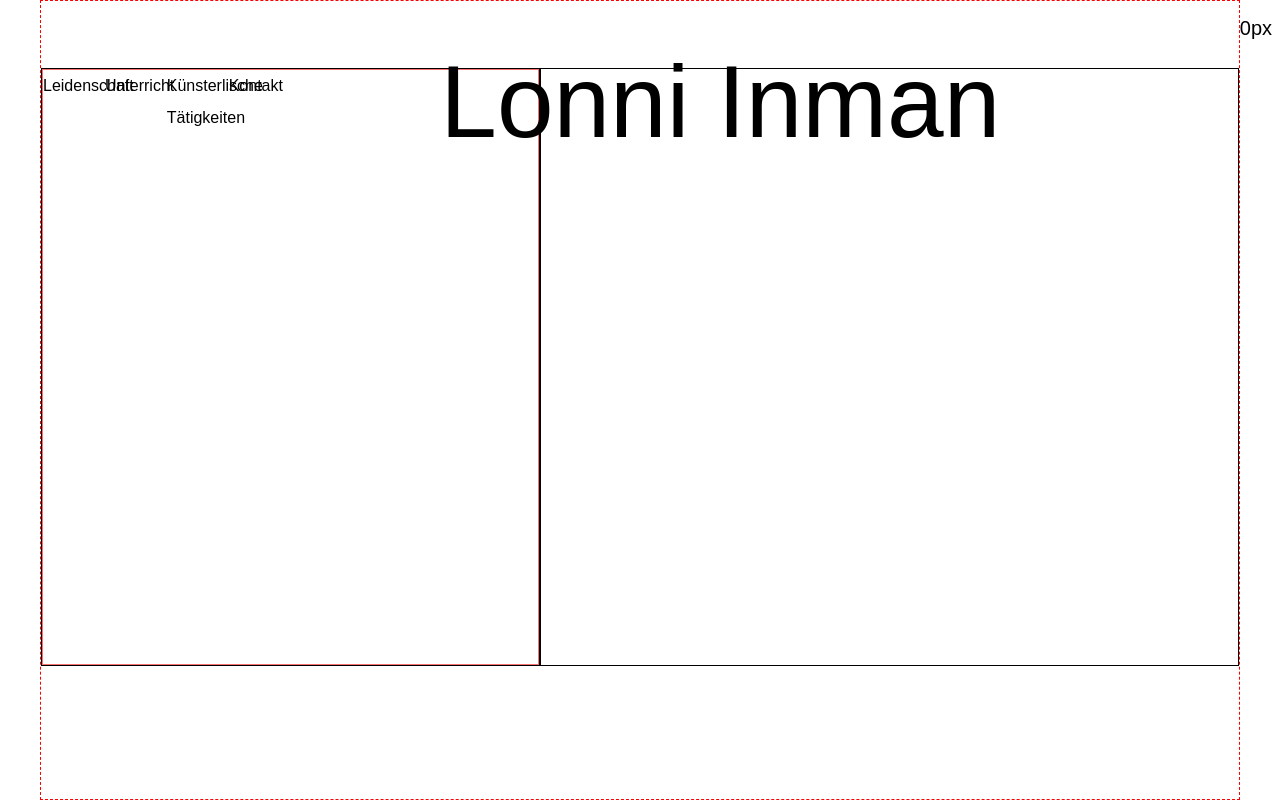
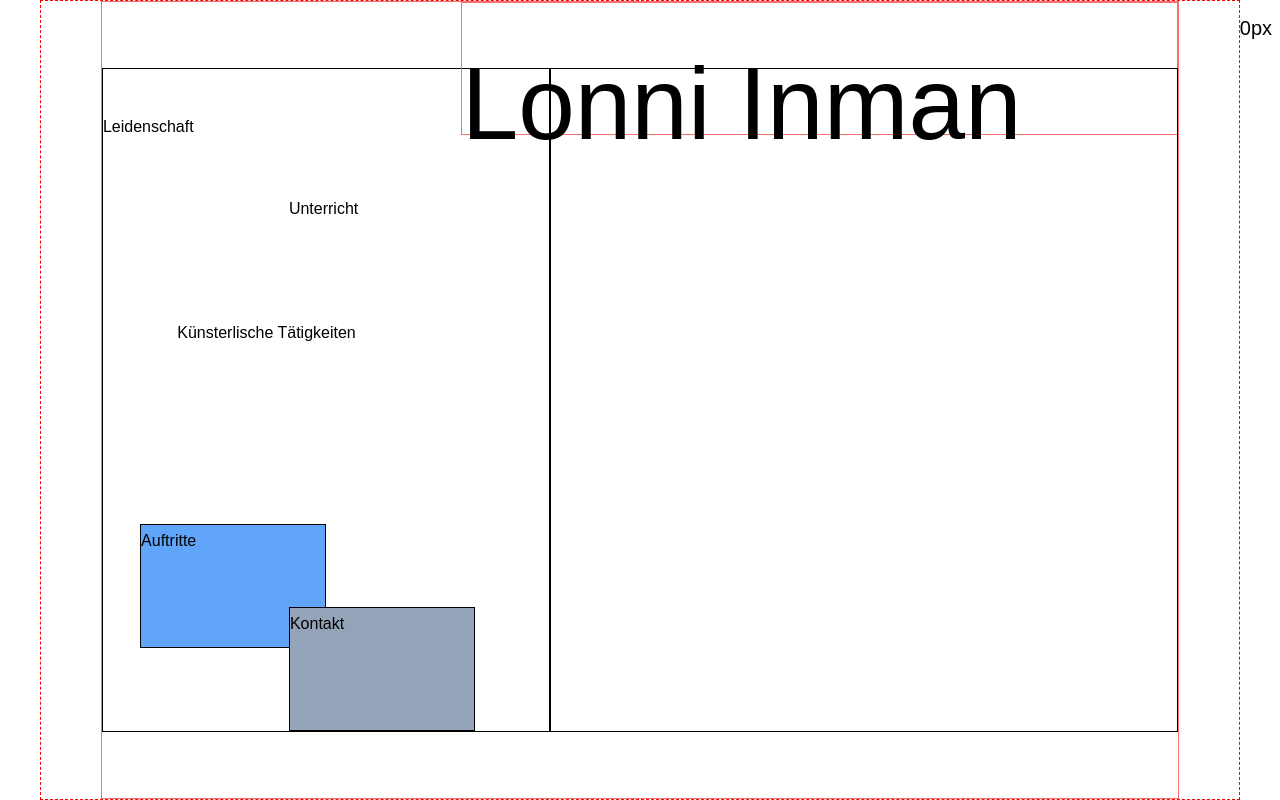
Before and after one commit to j-eick/lonni-homepage, a Next.js app: page /home in a window 1280 px wide. Built offline with nearby package versions, Linux system fonts and the light colour scheme.

Commit message:
ui / navItem positioning

```diff
--- a/app/home/page.tsx
+++ b/app/home/page.tsx
@@ -19,25 +19,63 @@ export default function Home() {
     }, []);
 
     return (
-        <div className="h-full w-full grid grid-cols-12 grid-rows-12">
+        <div className="br h-full w-9/10 mx-auto my-0 grid grid-cols-12 grid-rows-12">
             <p className={`absolute top-2 right-2`}>{windowSize.width}px</p>
 
             <aside
                 className={`bb
                             w-full
                             col-start-1 col-end-6
-                            row-start-2 row-end-11
+                            row-start-2 row-end-12
                             `}
             >
-                <nav className={`h-full br grid grid-cols-8 grid-rows-12`}>
-                    <Link href={""}>Leidenschaft</Link>
-                    <Link href={""}>Unterricht</Link>
-                    <Link href={""}>Künsterlische Tätigkeiten</Link>
-                    <Link href={""}>Kontakt</Link>
+                <nav
+                    className={`h-full grid grid-cols-12 grid-rows-16`}
+                    id="startpage-navItems"
+                >
+                    <Link
+                        href={""}
+                        className={`row-start-2 row-end-6
+                                    col-start-1 col-end-7`}
+                    >
+                        Leidenschaft
+                    </Link>
+                    <Link
+                        href={""}
+                        className={`z-10
+                                    col-start-6 col-end-12
+                                    row-start-4 row-end-8
+                                    `}
+                    >
+                        Unterricht
+                    </Link>
+                    <Link
+                        href={""}
+                        className={`col-start-3 col-end-9
+                                    row-start-7 row-end-11`}
+                    >
+                        Künsterlische Tätigkeiten
+                    </Link>
+                    <Link
+                        href={""}
+                        className={`bb bg-blue-400
+                                    col-start-2 col-end-7
+                                    row-start-12 row-end-15`}
+                    >
+                        Auftritte
+                    </Link>
+                    <Link
+                        href={""}
+                        className={`bb bg-slate-400
+                                    col-start-6 col-end-11
+                                    row-start-14 row-end-17`}
+                    >
+                        Kontakt
+                    </Link>
                 </nav>
             </aside>
             <h1
-                className={`col-start-5 col-end-13
+                className={`br col-start-5 col-end-13
                             row-start-1 row-end-3`}
             >
                 Lonni Inman
@@ -45,7 +83,7 @@ export default function Home() {
             <main
                 className={`bb
                             col-start-6 col-end-13
-                            row-start-2 row-end-11`}
+                            row-start-2 row-end-12`}
             >
                 <article></article>
             </main>
```
